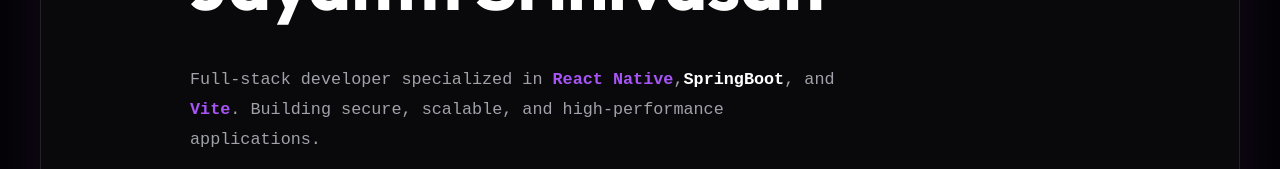
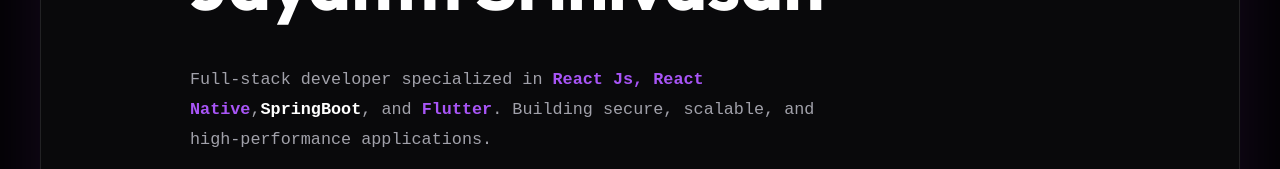
Before and after one commit to jaysri-eng/my_portfolio, a React (Vite) app: page / in a window 1280 px wide. Shown: the part 408-577 px from the top of the page. Built offline with nearby package versions, Linux system fonts and the light colour scheme; no server answers.

Commit message:
hero content changed and location removed

```diff
--- a/src/components/Contact.jsx
+++ b/src/components/Contact.jsx
@@ -64,6 +64,7 @@
               href="tel:+917358407871"
               className="info-item"
               whileHover={{ x: 5 }}
+              style={{marginTop: "1rem"}}
             >
               <Phone className="icon" size={20} />
               <div className="info-content">
@@ -71,13 +72,6 @@
                 <span className="value">+91 7358407871</span>
               </div>
             </motion.a>
-            <motion.div className="info-item">
-              <MapPin className="icon" size={20} />
-              <div className="info-content">
-                <span className="label">location:</span>
-                <span className="value">Chennai / Remote</span>
-              </div>
-            </motion.div>
           </div>
         </motion.div>
 
--- a/src/components/Hero.jsx
+++ b/src/components/Hero.jsx
@@ -39,8 +39,8 @@
             <div className="user-info">
               <h1 className="name-gradient">Jayanth Srinivasan</h1>
               <p className="bio">
-                Full-stack developer specialized in <span className="highlight-purple">React Native</span>,
-                <span className="highlight-white">SpringBoot</span>, and <span className="highlight-purple">Vite</span>.
+                Full-stack developer specialized in <span className="highlight-purple">React Js, React Native</span>,
+                <span className="highlight-white">SpringBoot</span>, and <span className="highlight-purple">Flutter</span>.
                 Building secure, scalable, and high-performance applications.
               </p>
             </div>
```
